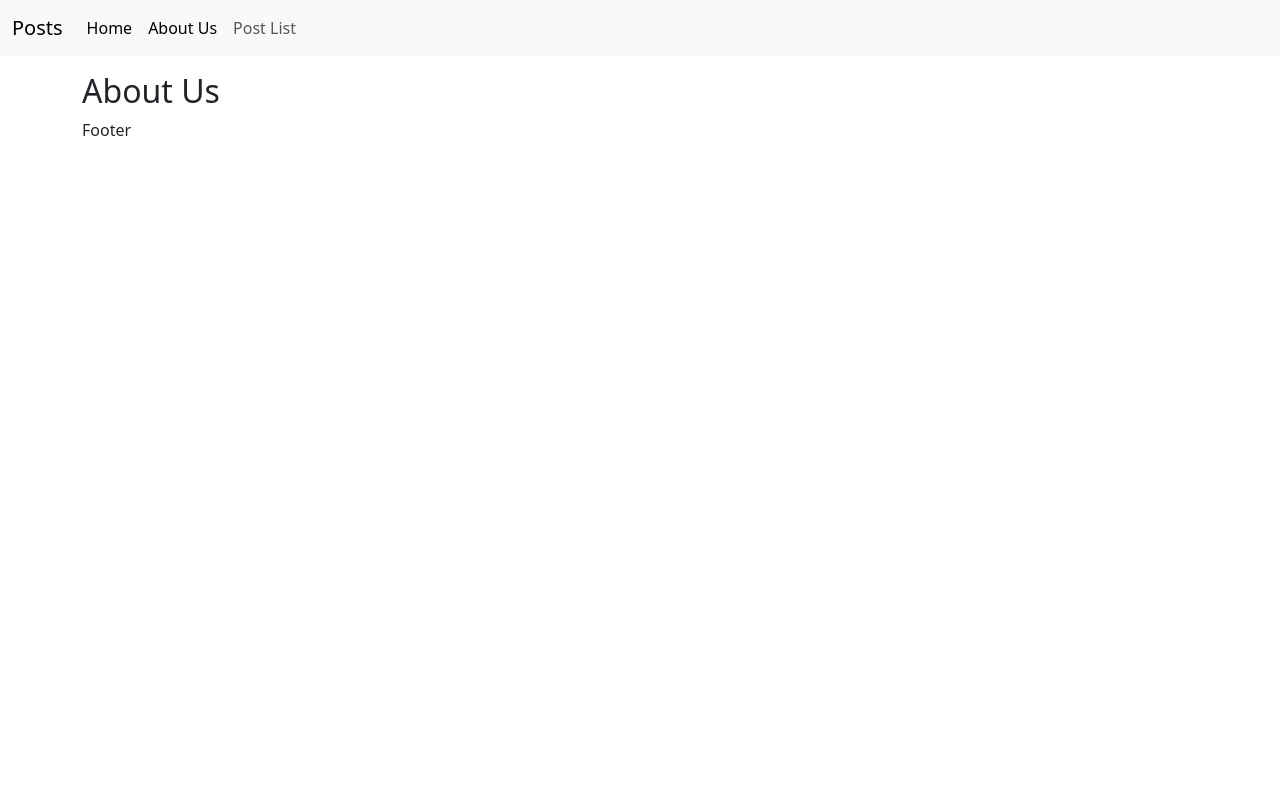
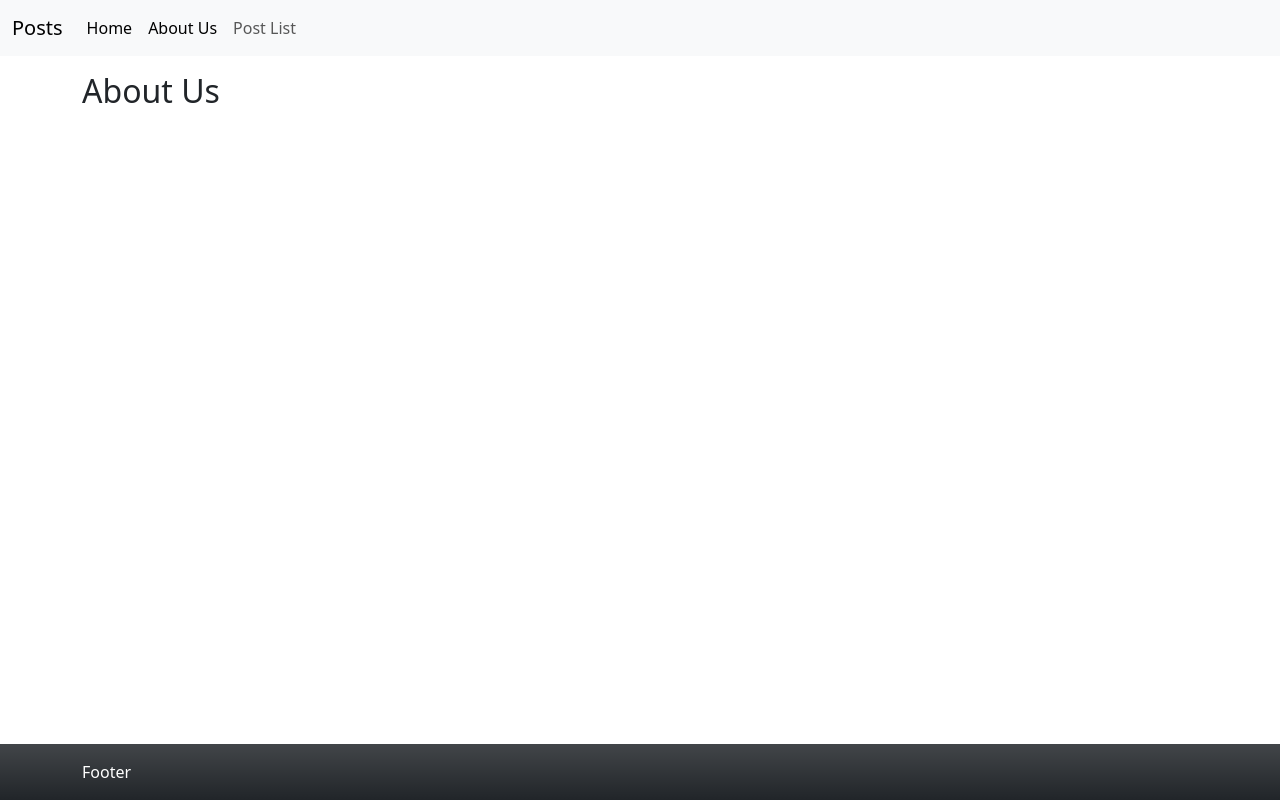
Before and after one commit to Federico-Zorzi/react-router, a React (Vite) app: page /aboutUs in a window 1280 px wide. Built offline with nearby package versions, Linux system fonts and the light colour scheme.

Commit message:
design modified

```diff
--- a/src/assets/css/index.css
+++ b/src/assets/css/index.css
@@ -0,0 +1,9 @@
+.wrapper {
+  min-height: 100vh;
+  display: flex;
+  flex-direction: column;
+}
+
+main {
+  flex-grow: 1;
+}
--- a/src/components/NavBar.jsx
+++ b/src/components/NavBar.jsx
@@ -4,9 +4,9 @@ export default function Navbar() {
   return (
     <nav className="navbar navbar-expand-lg bg-body-tertiary">
       <div className="container-fluid">
-        <a className="navbar-brand" href="#">
+        <NavLink className="navbar-brand" to="/">
           Posts
-        </a>
+        </NavLink>
         <button
           className="navbar-toggler"
           type="button"
--- a/src/components/layout/Footer.jsx
+++ b/src/components/layout/Footer.jsx
@@ -1,7 +1,9 @@
 export default function Footer() {
   return (
-    <div className="container">
-      <p>Footer</p>
-    </div>
+    <footer className="text-bg-dark bg-gradient p-3">
+      <div className="container">
+        <span>Footer</span>
+      </div>
+    </footer>
   );
 }
--- a/src/components/layout/Header.jsx
+++ b/src/components/layout/Header.jsx
@@ -2,8 +2,8 @@ import Navbar from "../NavBar";
 
 export default function Header() {
   return (
-    <>
+    <header>
       <Navbar />
-    </>
+    </header>
   );
 }
--- a/src/pages/AboutUsPage.jsx
+++ b/src/pages/AboutUsPage.jsx
@@ -1,7 +1,9 @@
 export default function AboutUsPage() {
   return (
-    <div className="container pt-3">
-      <h2>About Us</h2>
-    </div>
+    <main>
+      <div className="container pt-3">
+        <h2>About Us</h2>
+      </div>
+    </main>
   );
 }
--- a/src/pages/HomePage.jsx
+++ b/src/pages/HomePage.jsx
@@ -1,7 +1,9 @@
 export default function HomePage() {
   return (
-    <div className="container pt-3">
-      <h2>Homepage</h2>
-    </div>
+    <main>
+      <div className="container pt-3">
+        <h2>Homepage</h2>
+      </div>
+    </main>
   );
 }
--- a/src/pages/PostListPage.jsx
+++ b/src/pages/PostListPage.jsx
@@ -1,7 +1,9 @@
 export default function PostListPage() {
   return (
-    <div className="container pt-3">
-      <h2>Post List</h2>
-    </div>
+    <main>
+      <div className="container pt-3">
+        <h2>Post List</h2>
+      </div>
+    </main>
   );
 }
```
